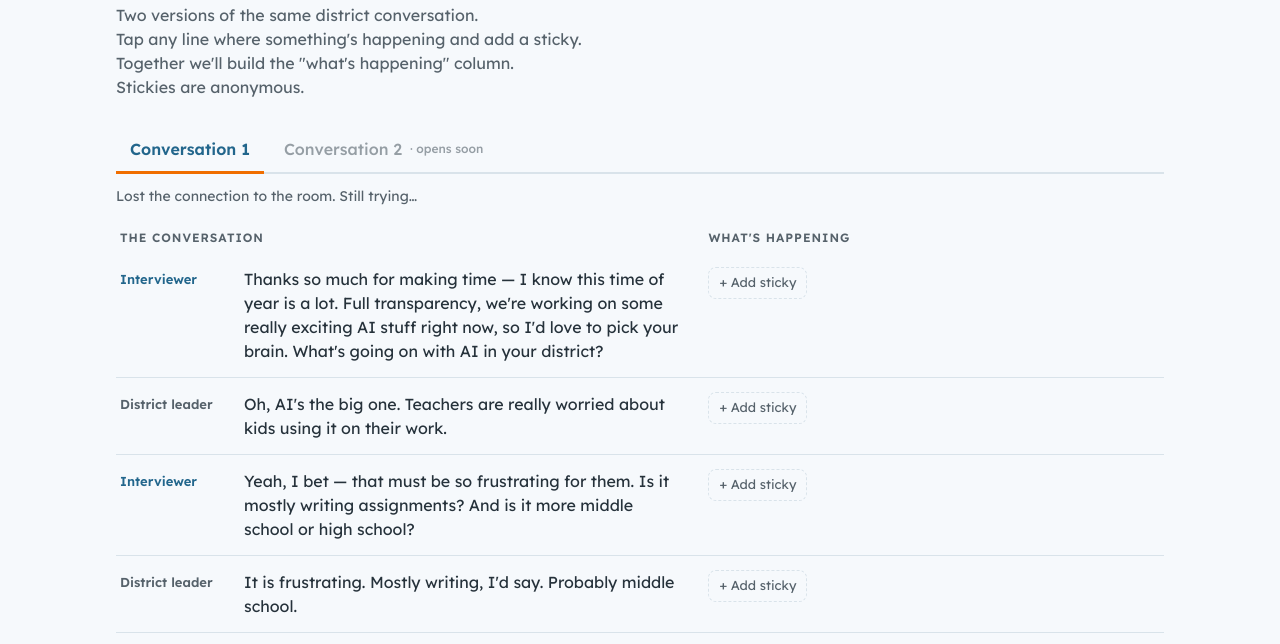
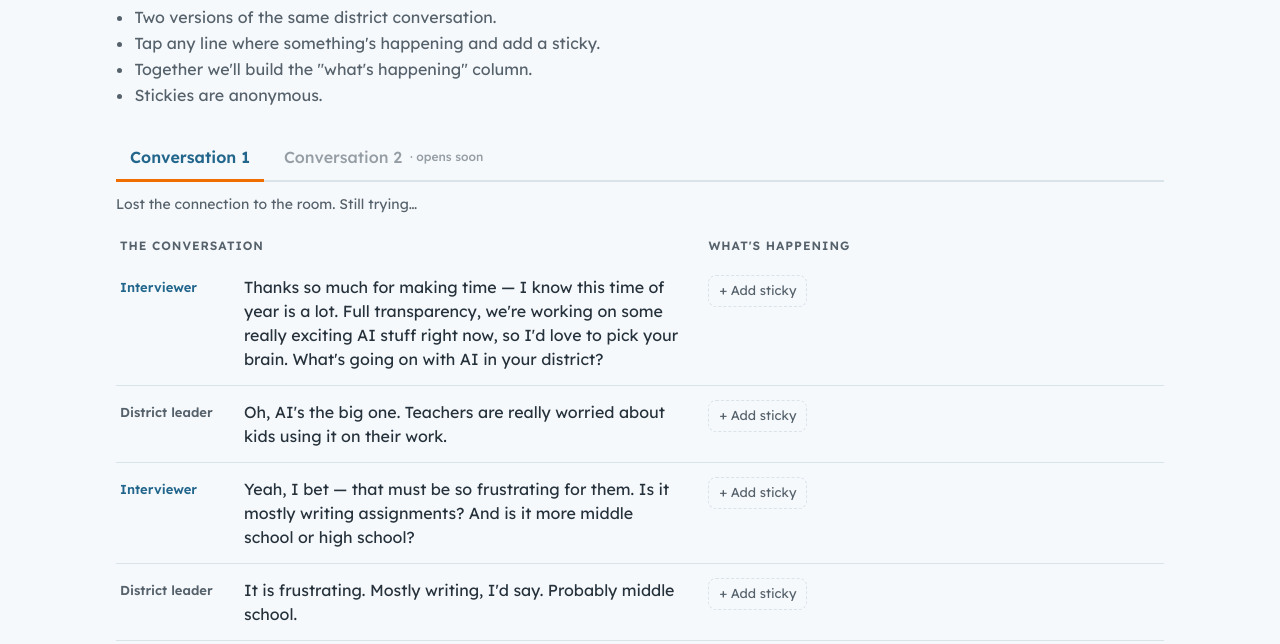
Before and after one commit to kmorgan-lcom/spot-the-moment, a website: page public/index.html in a window 1280 px wide. Shown: the part 103-747 px from the top of the page. Drawn offline with Linux system fonts and the light colour scheme; no server answers.

Commit message:
Show the takeaway from the start, and bullet the intro
The takeaway frames what each conversation produced rather than answering the
exercise, so it is on screen while people are still adding stickies. The
per-line answer key stays withheld until stage 2.

Co-Authored-By: Claude Opus 5 <noreply@anthropic.com>

```diff
--- a/public/app.js
+++ b/public/app.js
@@ -150,7 +150,7 @@ function render() {
 
   const tk = $("#takeaway");
   const takeaway = state.takeaways[state.tab];
-  tk.hidden = stage < 2 || !takeaway;
+  tk.hidden = !takeaway;
   $("#takeawayText").textContent = takeaway || "";
 
   renderFac();
--- a/public/index.html
+++ b/public/index.html
@@ -15,12 +15,12 @@
   <header>
     <div class="eyebrow">Learning.com · Listening Tour prep</div>
     <h1>Spot the Moment</h1>
-    <p>
-      <span>Two versions of the same district conversation.</span>
-      <span>Tap any line where something's happening and add a sticky.</span>
-      <span>Together we'll build the "what's happening" column.</span>
-      <span>Stickies are anonymous.</span>
-    </p>
+    <ul>
+      <li>Two versions of the same district conversation.</li>
+      <li>Tap any line where something's happening and add a sticky.</li>
+      <li>Together we'll build the "what's happening" column.</li>
+      <li>Stickies are anonymous.</li>
+    </ul>
   </header>
 
   <section class="fac" id="fac" hidden aria-label="Facilitator controls">
--- a/public/styles.css
+++ b/public/styles.css
@@ -46,7 +46,8 @@ button { font: inherit; cursor: pointer; }
 .eyebrow { font-size: 12px; letter-spacing: .08em; text-transform: uppercase; color: var(--muted); font-weight: 500; }
 header h1 { font-size: clamp(28px, 5vw, 40px); font-weight: 700; color: var(--navy); line-height: 1.1; margin-top: 4px; }
 header p { max-width: 62ch; margin: 8px 0 0; color: var(--muted); }
-header p span { display: block; }
+header ul { max-width: 62ch; margin: 10px 0 0; padding-left: 1.15em; color: var(--muted); }
+header ul li { margin-top: 2px; }
 
 /* Facilitator */
 .fac { margin-top: 20px; background: var(--surface); border: 1px solid var(--line); border-left: 4px solid var(--orange-line); border-radius: 10px; padding: 14px 16px; display: grid; gap: 10px; }
```
Also changed, not shown: src/worker/index.js (+7 -5 lines).
